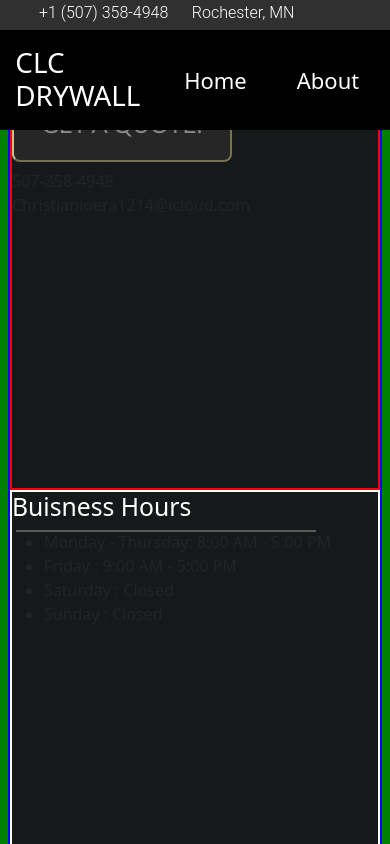
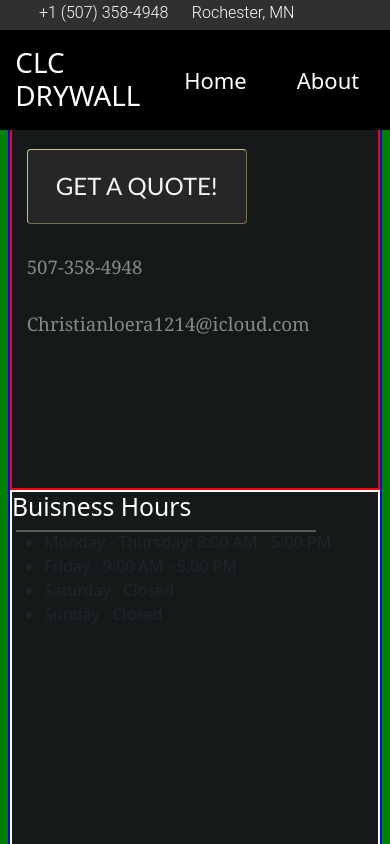
Before and after one commit to getachewhundera/clc-drywall, a Next.js app: page /components/Footer in a window 390 px wide. Shown: the top 844 px of the page. Built offline with nearby package versions, Linux system fonts and the light colour scheme.

Commit message:
added css for the left column of the footer, added margin, font styling for email address & phone number, and padding

```diff
--- a/src/app/components/Footer/footer.module.css
+++ b/src/app/components/Footer/footer.module.css
@@ -52,12 +52,31 @@
 
 /*---------------------- Column 1. Left Column Specific CSS ------------------------*/
 
+.column1-title,
+.underline-divider-container,
+.footer-quote-button-container,
+.company-phone-number-container-footer,
+.company-email-address-container-footer {
+  margin-left: 4%;
+}
+
+.column1-container {
+  display: flex;
+  flex-direction: column;
+  padding-top: 40px;
+}
+
+
+.column1-title {
+  margin-bottom: 0;
+}
+
+
+
 /* Underline Divider */
 .underline-divider-container {
   position: relative;
   display: flex;
-  margin-top: 2%;
-  margin-left: 4px;
 }
 
 .underline {
@@ -77,21 +96,48 @@
 .footer-quote-button-container {
   display: flex;
   position: relative;
-  margin-top: 2%;
-  margin-bottom: 2%;
+  margin-top: 8%;
 }
 
 .footer-quote-button-container button {
   border-color: #CEBF8A;
+  border-width: 1px;
   background-color: #262626;
-  color: #888888;
-  border-radius: 8px;
+  color: whitesmoke;
+  /* color: #888888;   */
+  border-radius: 4px;
   width: 220px;
   height: 75px;
   font-size: 18pt;
   font-weight: 300;
   font-family: 'Gill Sans', 'Gill Sans MT', Calibri, 'Trebuchet MS', sans-serif;
 }
+
+/* Phone Number & Icon */
+.company-phone-number-container-footer {
+  margin-top: 8%;
+}
+
+.company-phone-number-footer {
+  font-size: 14pt;
+  font-family: Georgia, 'Times New Roman', Times, serif;
+  color: #888888;
+}
+
+
+
+
+/* Email Address & Icon */
+.company-email-address-container-footer {
+  margin-top: 8%;
+}
+
+.company-email-address-footer text {
+  color: #888888;
+  font-size: 14pt;
+  font-family: Georgia, 'Times New Roman', Times, serif;
+}
+
 
 
 
--- a/src/app/components/Footer/page.tsx
+++ b/src/app/components/Footer/page.tsx
@@ -14,12 +14,15 @@ const Footer = (props: Props) => {
       <div className={styles['main-footer-area']}>
 
         <div className={styles['row']}>
+
           {/* Column 1. Left Column */}
           <div className={`${styles['column']} ${styles['left']}`}>
             <div className={styles['column1-container']}>
+
               <div className={styles['column1-title']}>
                 <h2>Contact Us</h2>
               </div>
+
               <div className={styles['underline-divider-container']}>
                 <div className={styles.underline}>
                   <div className={styles.line}> </div>
@@ -41,7 +44,9 @@ const Footer = (props: Props) => {
               <div className={styles['company-email-address-container-footer']}>
                 <div className={styles['email-icon-footer']}>
                 </div>
-                <div className={styles['company-email-address-footer']}>Christianloera1214@icloud.com </div>
+                <div className={styles['company-email-address-footer']}> <text> Christianloera1214@icloud.com </text> </div>
+
+
               </div>
             </div>
           </div>
```
Lines whose indentation alone changed are shown as unchanged.
